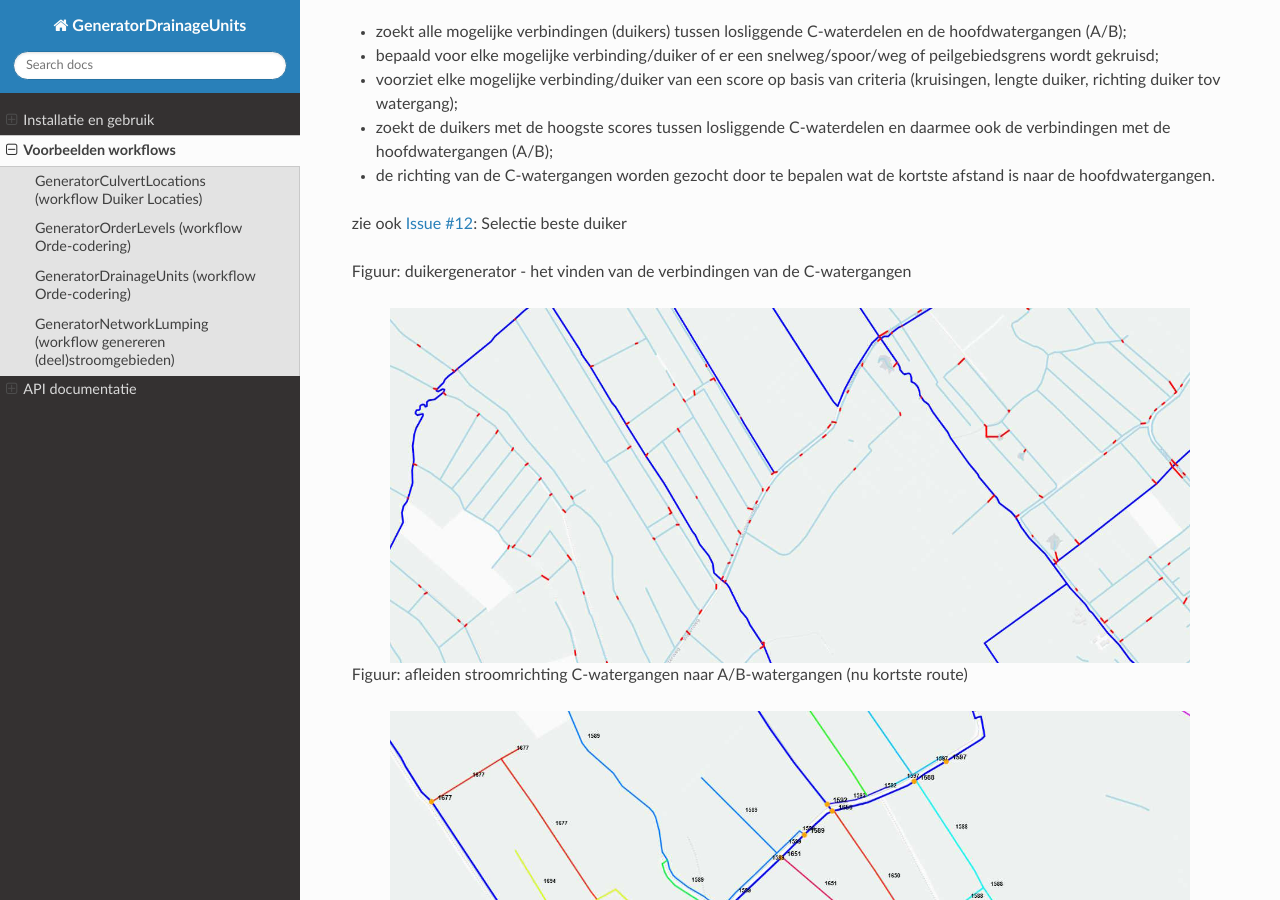
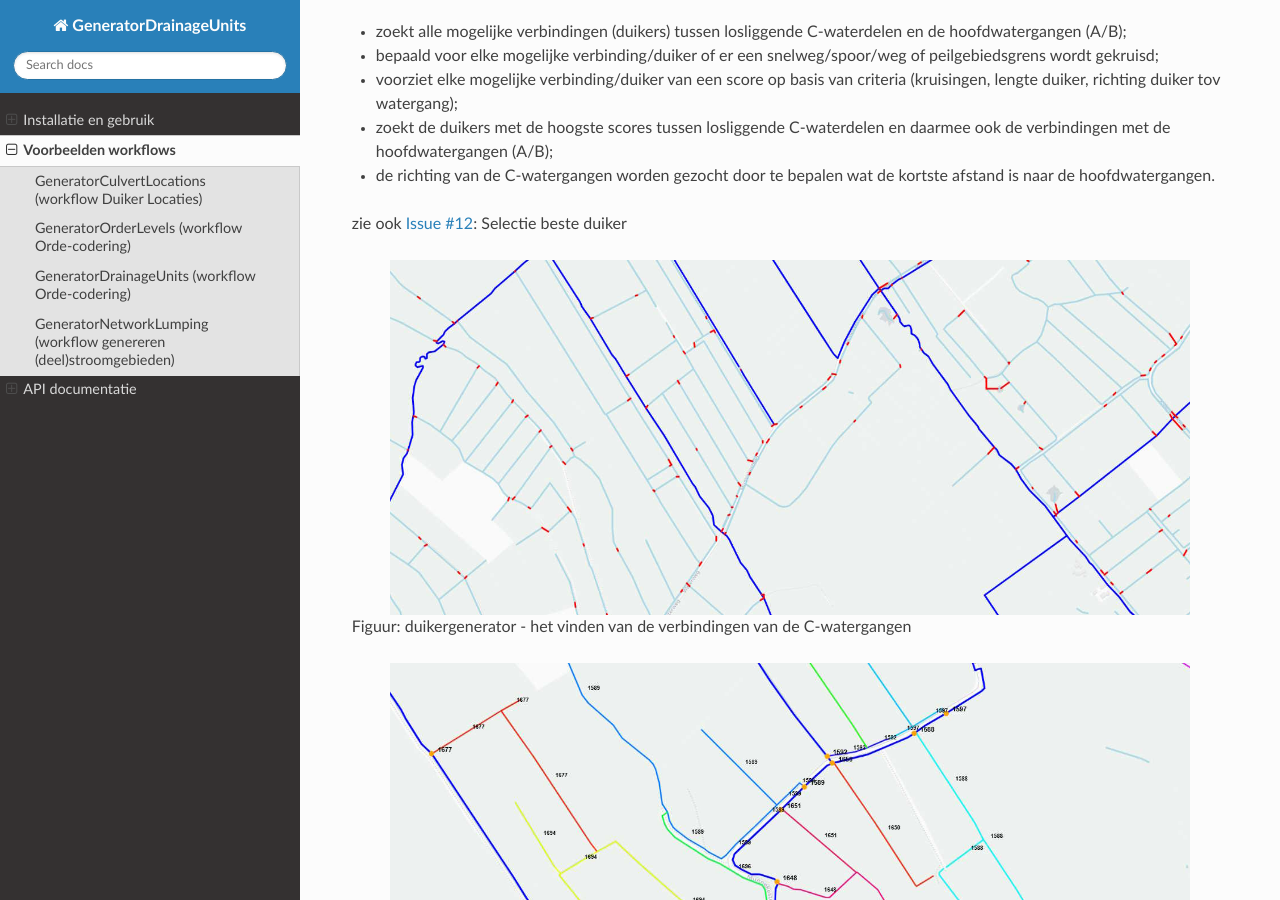
Before and after one commit to Sweco-NL/damo_afvoergebiedaanvoergebied, a Sphinx documentation site: the page built from docs/some_examples.rst, in a window 1280 px wide and 900 px high, scrolled down 316 px. Built offline with Sphinx 7.4.7 and the Read the Docs theme 3.1.0, drawn with Linux system fonts in a browser that asks for light colours.

Commit message:
update captions

```diff
--- a/docs/some_examples.rst
+++ b/docs/some_examples.rst
@@ -15,19 +15,19 @@ De workflow bestaat uit de volgende stappen:
 
 zie ook `Issue #12 <https://github.com/Sweco-NL/generator_drainage_units/issues/12#issuecomment-2446702722>`_: Selectie beste duiker
 
-Figuur: duikergenerator - het vinden van de verbindingen van de C-watergangen
-
 .. image:: _static/generator_culvert_locations_1.jpg
     :alt: Generator Order Levels (workflow duiker-generator)
     :width: 800px
     :align: center
 
-Figuur: afleiden stroomrichting C-watergangen naar A/B-watergangen (nu kortste route)
+Figuur: duikergenerator - het vinden van de verbindingen van de C-watergangen
 
 .. image:: _static/generator_culvert_locations_2.jpg
     :alt: Generator Order Levels (workflow duiker-generator)
     :width: 800px
     :align: center
+
+Figuur: afleiden stroomrichting C-watergangen naar A/B-watergangen (nu kortste route)
 
 
 GeneratorOrderLevels (workflow Orde-codering)
@@ -51,19 +51,19 @@ Zie ook:
 * `Issue #18 <https://github.com/Sweco-NL/generator_drainage_units/issues/18#issue-2629773652>`_: Definitie orde C watergangen
 * `Issue #19 <https://github.com/Sweco-NL/generator_drainage_units/issues/20#issuecomment-2558543651>`_: Definitie orde-codering
 
-Figuur: Afleiden orde nummer van de A/B watergangen
-
 .. image:: _static/generator_order_levels_1.jpg
     :alt: Generator Order Levels (workflow orde-codering)
     :width: 800px
     :align: center
 
-Figuur: Afleiden orde codering van de A/B watergangen
+Figuur: Afleiden orde nummer van de A/B watergangen
 
 .. image:: _static/generator_culvert_locations_2.jpg
     :alt: Generator Order Levels (workflow orde-codering)
     :width: 800px
     :align: center
+
+Figuur: Afleiden orde codering van de A/B watergangen
 
 
 GeneratorDrainageUnits (workflow Orde-codering)
@@ -76,19 +76,19 @@ De workflow bestaat (op dit moment) uit de volgende stappen:
 * punt 2
 * punt 3
 
-Figuur: afleiden afwateringseenheden - laaggelegen/polder
-
 .. image:: _static/generator_drainage_units_1.jpg
     :alt: Generator Drainage Units (workflow afwateringseenheden)
     :width: 800px
     :align: center
 
-Figuur: afleiden afwateringseenheden - hogergelegen gebied / vrij-afwaterend
+Figuur: afleiden afwateringseenheden - laaggelegen/polder
 
 .. image:: _static/generator_drainage_units_2.jpg
     :alt: Generator Drainage Units (workflow afwateringseenheden)
     :width: 800px
     :align: center
+
+Figuur: afleiden afwateringseenheden - hogergelegen gebied / vrij-afwaterend
 
 
 GeneratorNetworkLumping (workflow genereren (deel)stroomgebieden)
```
